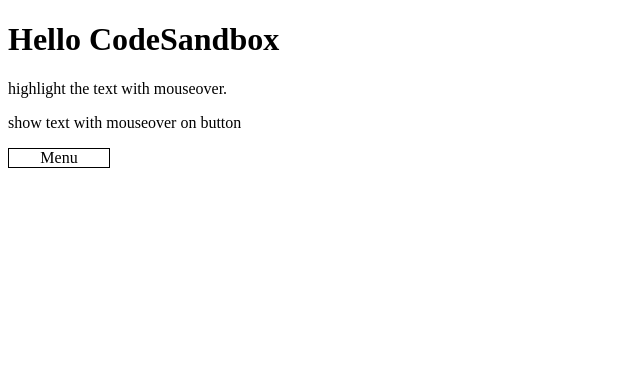
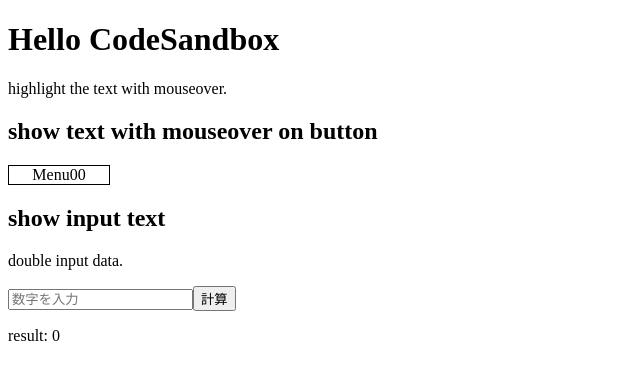
Before and after one commit to num4yo3/react-practice, a React (Create React App) app: page / in a window 1280 px wide. Shown: the top 380 px of the page, without its empty margins (0-640 px from the left). Built offline with nearby package versions, Linux system fonts and the light colour scheme.

Commit message:
2倍ボタンの完成

```diff
--- a/src/App.js
+++ b/src/App.js
@@ -1,13 +1,35 @@
 import "./styles.css";
-import { HighlightText } from "./components/HighlightText";
+import { useState } from "react";
+import { Menu } from "./components/Menu";
 
 export const App = () => {
+  const [text, setText] = useState("");
+  const [doubled, setDoubled] = useState(0);
+
+  const onChangeTextbox = (event) => setText(event.target.value);
+  const onClickButton = () => {
+    setText("");
+    setDoubled(text * 2);
+  };
   return (
     <>
       <h1>Hello CodeSandbox</h1>
       <p>highlight the text with mouseover.</p>
-      <p>show text with mouseover on button</p>
-      <HighlightText />
+      <h2>show text with mouseover on button</h2>
+      <Menu>Menu00</Menu>
+
+      <h2>show input text</h2>
+      <p>double input data.</p>
+      <input
+        type="text"
+        placeholder="数字を入力"
+        value={text}
+        onChange={onChangeTextbox}
+      />
+      <button type="button" onClick={onClickButton} disabled={!isFinite(text)}>
+        計算
+      </button>
+      <p>result: {doubled}</p>
     </>
   );
 };
--- a/src/components/HighlightText.jsx
+++ b/src/components/Menu.jsx
@@ -1,7 +1,7 @@
 import React, { useState } from "react";
 import "../styles.css";
 
-const styleButton = {
+const sMenu = {
   width: "100px",
   height: "auto",
   textAlign: "center",
@@ -21,22 +21,22 @@
   { id: "menu03", link: "link03" }
 ];
 
-export const HighlightText = () => {
+export const Menu = ({ children }) => {
   const [highlight, setHighlight] = useState(false);
   return (
     <ul
-      style={styleButton}
+      style={sMenu}
       onMouseEnter={() => setHighlight(true)}
       onMouseLeave={() => setHighlight(false)}
     >
-      Menu
+      {children}
       {highlight && (
         <>
           {menuList.map((list) => {
             return (
-              <li key={list.id} style={sMenuItem}>
-                <a href={list.link}>
-                  <div>{list.id}</div>
+              <li key={list.id}>
+                <a href={list.link} style={{ textDecoration: "none" }}>
+                  <div style={sMenuItem}>{list.id}</div>
                 </a>
               </li>
             );
```
